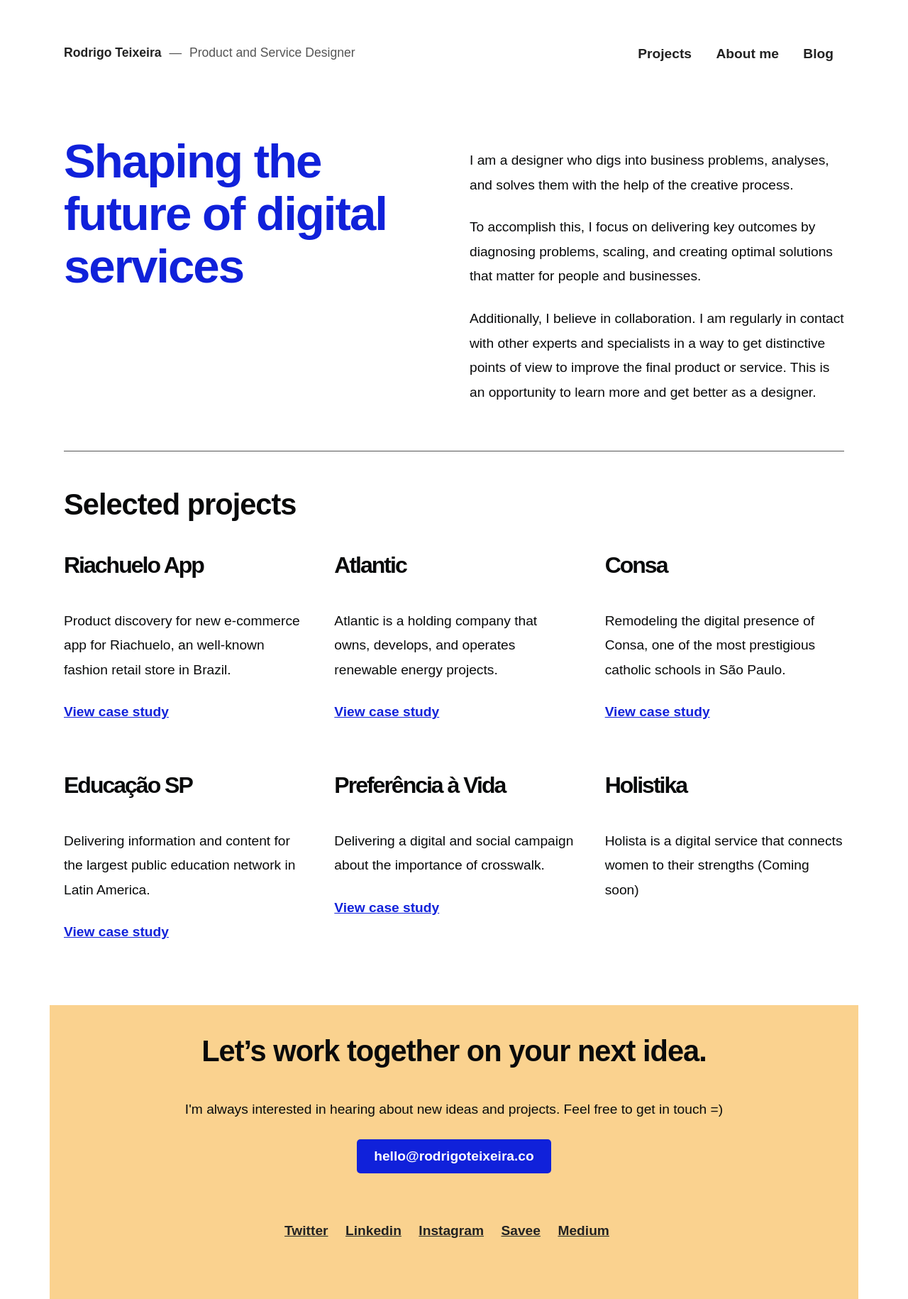
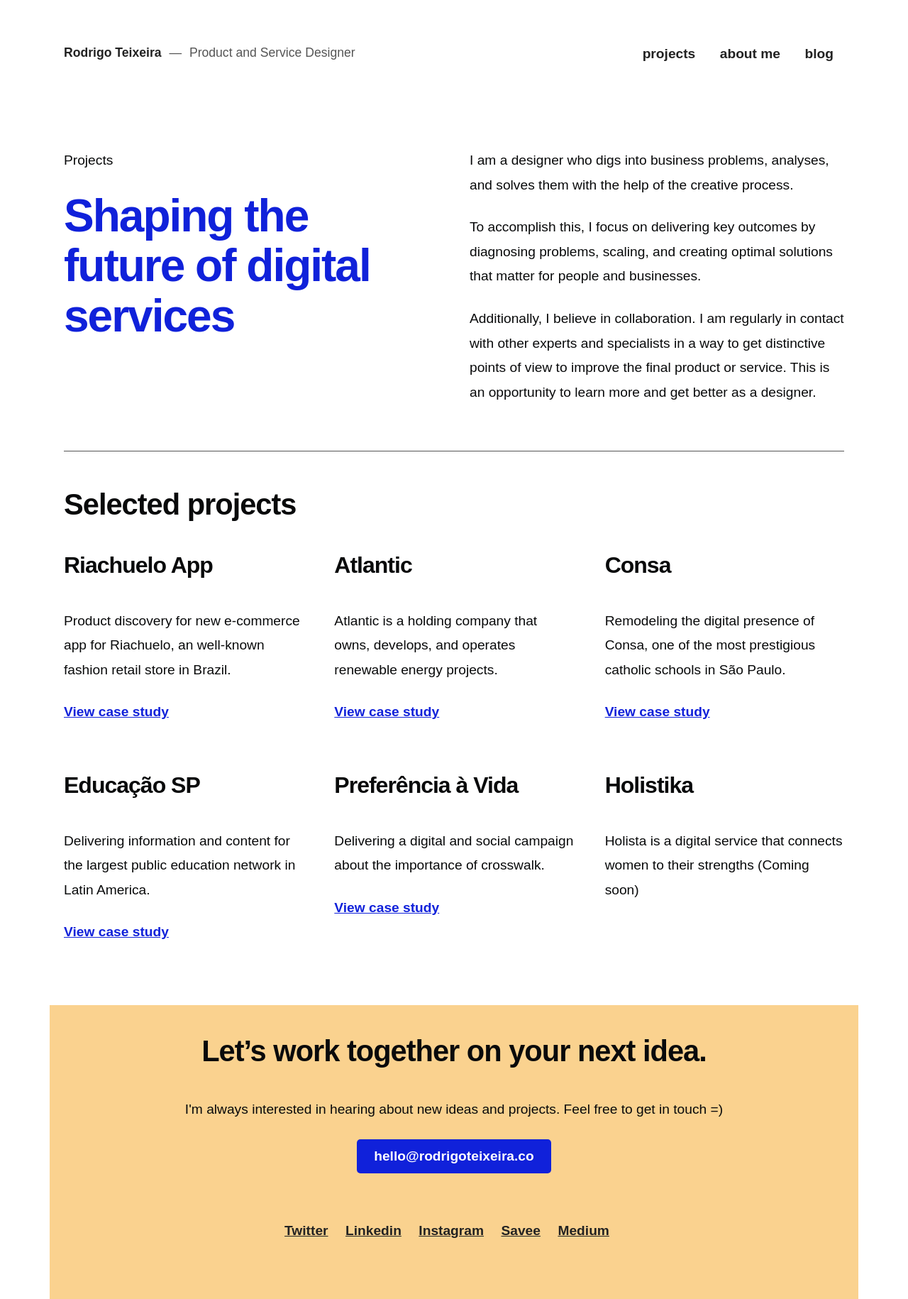
Before and after one commit to drigoteixeira/drigoteixeira.github.io, a Jekyll site: the page built from projects/index.html, in a window 1280 px wide. Shown: the whole page at 71% size. Built offline with Jekyll 4.4.1, drawn with Linux system fonts in a browser that asks for light colours; nearby versions of some CDN libraries; some web fonts are replaced.

Commit message:
Update font style

```diff
--- a/_includes/header.html
+++ b/_includes/header.html
@@ -12,9 +12,9 @@
         <div class="six columns">
             <nav class="menu">
                 <ul>
-                    <li><a href="/projects/">Projects</a></li>
-                    <li><a href="/about/">About me</a></li>
-                    <li><a href="/blog/">Blog</a></li>
+                    <li><a href="/projects/">projects</a></li>
+                    <li><a href="/about/">about me</a></li>
+                    <li><a href="/blog/">blog</a></li>
                 </ul>
             </nav>
         </div>
--- a/_includes/style.html
+++ b/_includes/style.html
@@ -1,6 +1,6 @@
     <!-- CSS -->
     <link rel="stylesheet" type="text/css" href="{{ site.baseurl }}/style.css" />
-    <link rel="stylesheet" href="https://cdnjs.cloudflare.com/ajax/libs/simple-line-icons/2.4.1/css/simple-line-icons.css">
+    <link rel="stylesheet" href="https://use.typekit.net/llw6bdl.css">
 
     <!-- RSS -->
     <link rel="alternate" type="application/rss+xml" title="{{ site.name }}" href="{{ site.baseurl }}/feed.xml" />
--- a/_scss/typography.scss
+++ b/_scss/typography.scss
@@ -7,7 +7,7 @@ h4,
 h5,
 h6 {
     margin-bottom: 40px;
-    letter-spacing: -2px;
+    letter-spacing: -1px;
     color: $gray-2;
     margin-top: 0;
     font-family: neue-haas-grotesk-text, sans-serif;
@@ -15,7 +15,7 @@ h6 {
 }
 
 h1 {
-    font-size: 4.2em;
+    font-size: 4em;
     line-height: 1.1;
     letter-spacing: -2px;
     color: $main;
--- a/js/scripts.js
+++ b/js/scripts.js
@@ -41,13 +41,6 @@ $(document).ready(function () {
          , }
      });*/
 
-    WebFontConfig = {
-      typekit: {
-        id: 'llw6bdl',
-      }
-    };
-
-
     // hide #back-top first
 
     $("#back-bottom").show();
--- a/projects/index.html
+++ b/projects/index.html
@@ -10,6 +10,7 @@ subtitle: 'I live in São Paulo, Brazil, currently working at Itaú Unibanco as
 <div class="container">
     <div class="row">
         <div class="six columns">
+            <p>Projects</p>
             <h1>Shaping the future of digital services</h1>
         </div>
         <div class="six columns">
```
